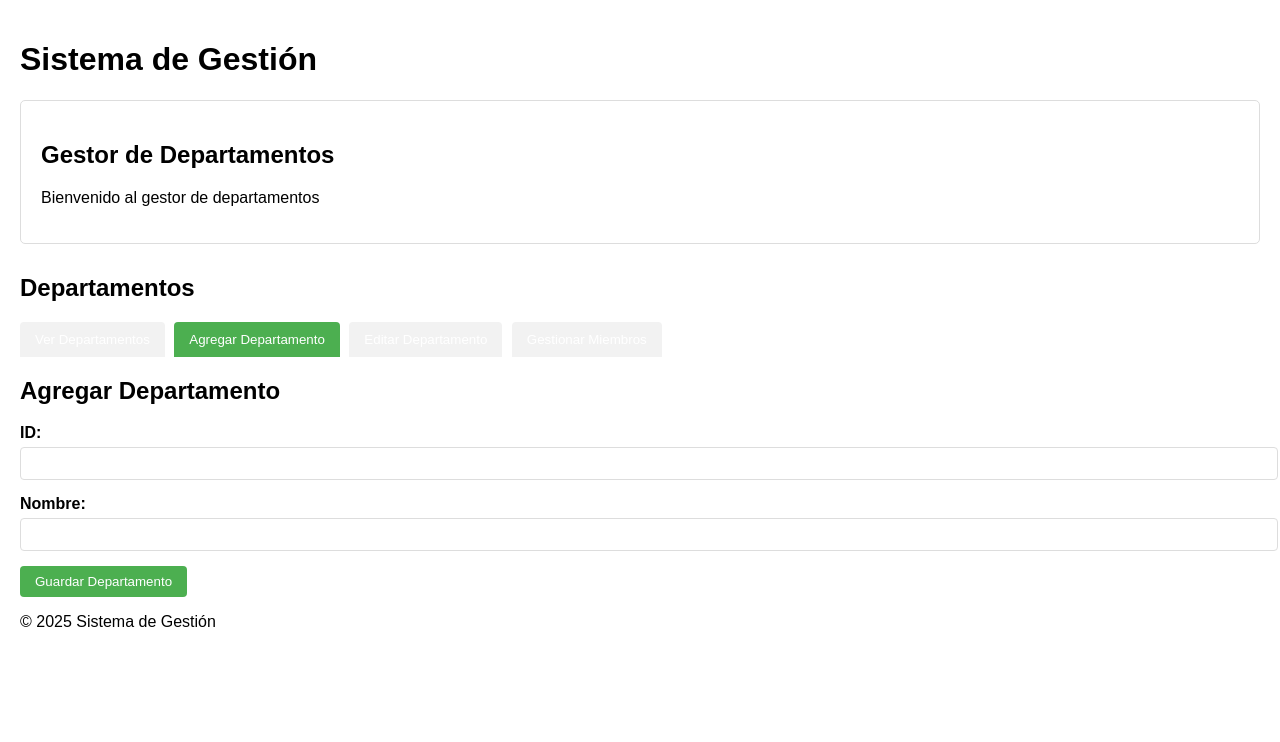
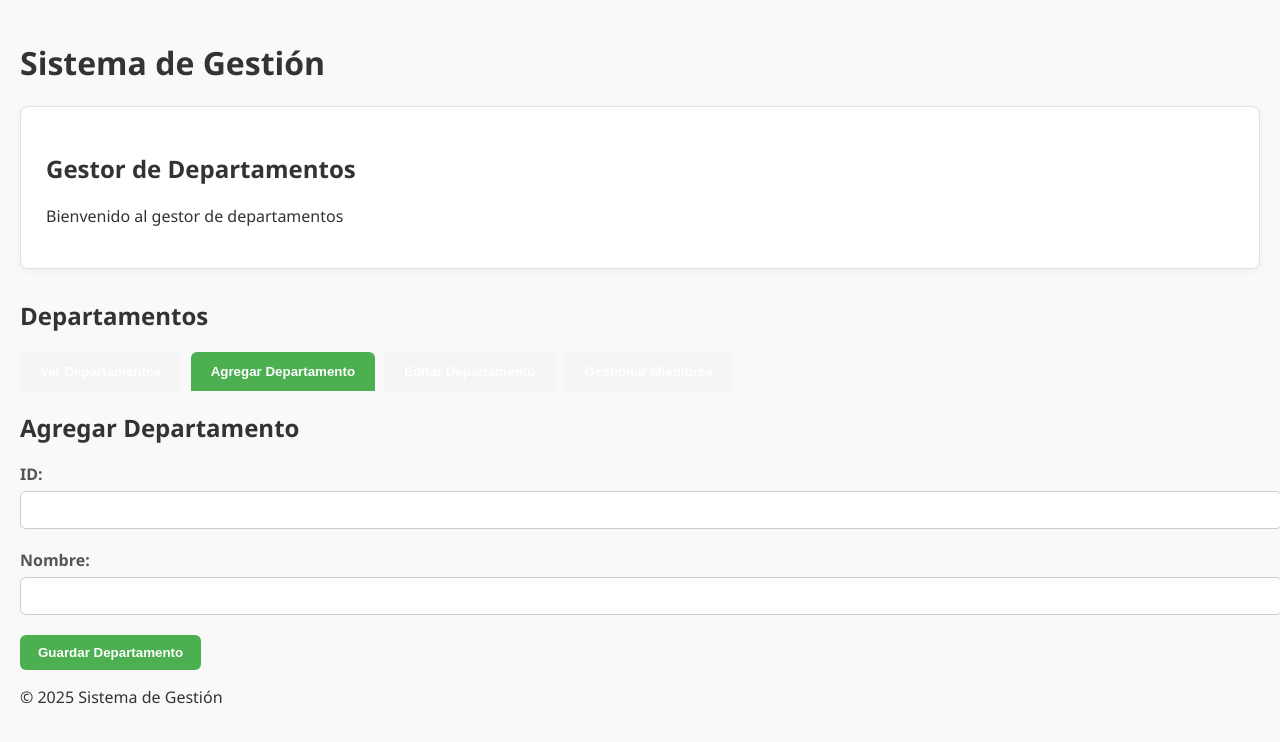
Before and after one commit to chakymv/repo, a plain HTML site: page departamentos.html in a window 1280 px wide. Both pictures are taken after a click on the button "Agregar Departamento". Drawn offline with Linux system fonts and the light colour scheme.

Commit message:
Add files via upload

```diff
--- a/css/styles.css
+++ b/css/styles.css
@@ -1,73 +1,120 @@
 body {
-    font-family: Arial, sans-serif;
+    font-family: 'Segoe UI', Tahoma, Geneva, Verdana, sans-serif;
     margin: 0;
     padding: 20px;
+    background-color: #f9f9f9;
+    color: #333;
 }
+
 .section-container {
     margin-bottom: 30px;
-    border: 1px solid #ddd;
-    padding: 20px;
-    border-radius: 5px;
+    background-color: #fff;
+    border: 1px solid #e0e0e0;
+    padding: 25px;
+    border-radius: 8px;
+    box-shadow: 0 2px 6px rgba(0, 0, 0, 0.05);
 }
+
 .form-group {
-    margin-bottom: 15px;
+    margin-bottom: 20px;
 }
+
 label {
     display: block;
-    margin-bottom: 5px;
-    font-weight: bold;
+    margin-bottom: 6px;
+    font-weight: 600;
+    color: #555;
 }
+
 input, select {
     width: 100%;
-    padding: 8px;
-    border: 1px solid #ddd;
-    border-radius: 4px;
+    padding: 10px;
+    border: 1px solid #ccc;
+    border-radius: 6px;
+    font-size: 14px;
+    transition: border-color 0.3s ease;
 }
+
+input:focus, select:focus {
+    border-color: #4CAF50;
+    outline: none;
+}
+
 button {
-    padding: 8px 15px;
+    padding: 10px 18px;
     background-color: #4CAF50;
     color: white;
     border: none;
-    border-radius: 4px;
+    border-radius: 6px;
     cursor: pointer;
-    margin-right: 10px;
+    font-weight: 600;
+    transition: background-color 0.3s ease;
 }
+
 button:hover {
-    background-color: #45a049;
+    background-color: #43a047;
 }
+
 table {
     width: 100%;
     border-collapse: collapse;
+    background-color: #fff;
+    border-radius: 6px;
+    overflow: hidden;
+    box-shadow: 0 1px 3px rgba(0,0,0,0.1);
 }
+
 th, td {
-    border: 1px solid #ddd;
-    padding: 8px;
+    border: 1px solid #e0e0e0;
+    padding: 12px;
     text-align: left;
+    font-size: 14px;
 }
+
 th {
-    background-color: #f2f2f2;
+    background-color: #f5f5f5;
+    font-weight: 600;
 }
+
 .action-buttons {
     margin-top: 20px;
 }
+
 .tabs {
     display: flex;
-    margin-bottom: 15px;
+    margin-bottom: 20px;
+    border-bottom: 2px solid #e0e0e0;
 }
+
 .tab {
-    padding: 10px 15px;
+    padding: 12px 20px;
     cursor: pointer;
-    background-color: #f2f2f2;
+    background-color: #f5f5f5;
     margin-right: 5px;
-    border-radius: 4px 4px 0 0;
+    border-radius: 6px 6px 0 0;
+    transition: background-color 0.3s ease;
 }
+
+.tab:hover {
+    background-color: #e0e0e0;
+}
+
 .tab.active {
     background-color: #4CAF50;
     color: white;
+    font-weight: bold;
 }
+
 .tab-content {
     display: none;
+    animation: fadeIn 0.3s ease-in-out;
 }
+
 .tab-content.active {
     display: block;
 }
+
+@keyframes fadeIn {
+    from { opacity: 0; }
+    to { opacity: 1; }
+}
```
